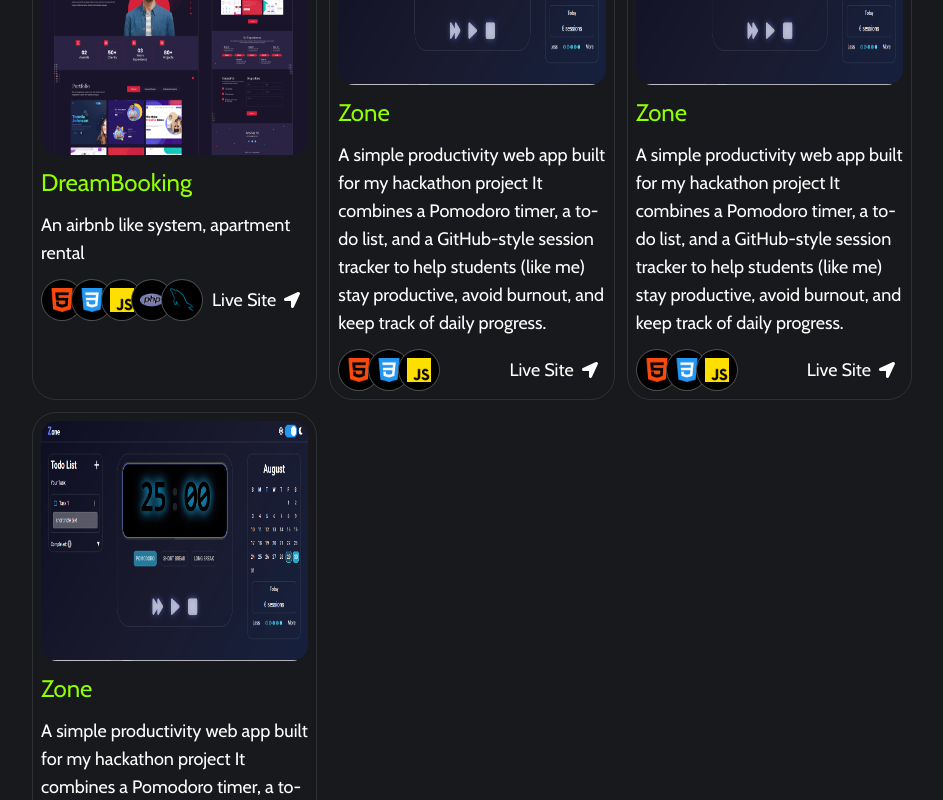
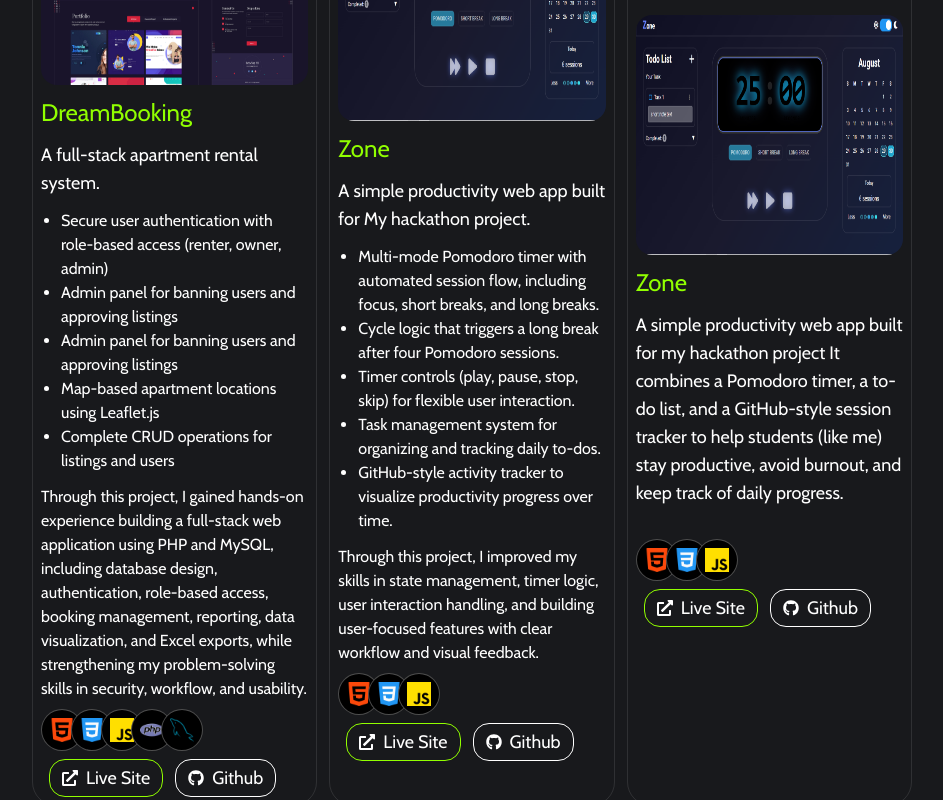
Before and after one commit to Frehitzz/my-portfolio, a React (Vite) app: page /projects in a window 1280 px wide. Shown: the part 340-1140 px from the top of the page, without its empty margins (168-1111 px from the left). Built offline with nearby package versions, Linux system fonts and the light colour scheme.

Commit message:
style: changethe format of the project details

```diff
--- a/src/components/Projectdiv.jsx
+++ b/src/components/Projectdiv.jsx
@@ -1,5 +1,7 @@
 import { useState } from "react";
-import { FaLocationArrow } from "react-icons/fa";
+import { FaExternalLinkAlt } from "react-icons/fa";
+import { FaGithub } from "react-icons/fa";
+
 import Html from "../assets/images/html.png";
 import Css from "../assets/images/css.png";
 import Js from "../assets/images/js.png";
@@ -13,24 +15,41 @@ function Projectdiv() {
   const itemProjects = [
     {
       name: "DreamBooking",
-      description: "An airbnb like system, apartment rental",
+      description: "A full-stack apartment rental system.",
       stack: [Html, Css, Js, Php, Mysql],
       background: Dreambooking,
+      features: [
+        "Secure user authentication with role-based access (renter, owner, admin)",
+        "Admin panel for banning users and approving listings",
+        "Admin panel for banning users and approving listings",
+        "Map-based apartment locations using Leaflet.js",
+        "Complete CRUD operations for listings and users",
+      ],
+      learned:
+        "Through this project, I gained hands-on experience building a full-stack web application using PHP and MySQL, including database design, authentication, role-based access, booking management, reporting, data visualization, and Excel exports, while strengthening my problem-solving skills in security, workflow, and usability.",
+      liveUrl: "#",
+      githubUrl: "#",
     },
+    /*-----------------------------*/
     {
       name: "Zone",
       description:
-        " A simple productivity web app built for my hackathon project It combines a Pomodoro timer, a to-do list, and a GitHub-style session tracker to help students (like me) stay productive, avoid burnout, and keep track of daily progress.",
+        " A simple productivity web app built for My hackathon project.",
       stack: [Html, Css, Js],
       background: Zone,
+      features: [
+        "Multi-mode Pomodoro timer with automated session flow, including focus, short breaks, and long breaks.",
+        "Cycle logic that triggers a long break after four Pomodoro sessions.",
+        "Timer controls (play, pause, stop, skip) for flexible user interaction.",
+        "Task management system for organizing and tracking daily to-dos.",
+        "GitHub-style activity tracker to visualize productivity progress over time.",
+      ],
+      learned:
+        "Through this project, I improved my skills in state management, timer logic, user interaction handling, and building user-focused features with clear workflow and visual feedback.",
+      liveUrl: "https://pomozone.netlify.app",
+      githubUrl: "https://github.com/Frehitzz/ZONE",
     },
-    {
-      name: "Zone",
-      description:
-        " A simple productivity web app built for my hackathon project It combines a Pomodoro timer, a to-do list, and a GitHub-style session tracker to help students (like me) stay productive, avoid burnout, and keep track of daily progress.",
-      stack: [Html, Css, Js],
-      background: Zone,
-    },
+    /*--------------------------------------------*/
     {
       name: "Zone",
       description:
@@ -53,23 +72,57 @@ function Projectdiv() {
               src={item.background}
             ></img>
           </div>
+          {/* PROJECT NAME AND DESC */}
           <div className="">
             <h1 className="text-2xl text-[#91ff00] pt-3">{item.name}</h1>
             <p className="text-lg text-white py-3">{item.description}</p>
           </div>
+          {/* PROJECT FEATURES */}
+          <div className="text-white mb-3">
+            <ul className="list-disc pl-5">
+              {item.features?.map((features, index) => (
+                <li key={index}>{features}</li>
+              ))}
+            </ul>
+          </div>
+          {/* LEARNED ON PROJECTS */}
+          <div className="text-white">
+            <p>{item.learned}</p>
+          </div>
 
           {/* tech stack main container */}
-          <div className="flex justify-between items-center w-auto">
-            <div className=" flex -space-x-3 rounded-full">
+          <div className=" justify-between items-center w-auto">
+            <div className=" flex -space-x-3 rounded-full my-2">
               {item.stack.map((tech, index) => (
                 <div className="rounded-full bg-black border border-white/[0.3]">
                   <img key={index} src={tech} className="w-10 h-10 p-2" />
                 </div>
               ))}
             </div>
-            <div className="flex items-center gap-2 px-2">
-              <p className="text-lg text-white">Live Site</p>
-              <FaLocationArrow className="text-white" />
+            {/* liveSite and Github URl */}
+            <div className="flex items-center gap-3 px-2">
+              <div className="flex items-center gap-2 border border-[#91ff00] py-1 px-3 rounded-2xl">
+                <FaExternalLinkAlt className="text-white" />
+                <a
+                  href={item.liveUrl}
+                  target="_blank"
+                  rel="noopener noreferrer"
+                  className="text-lg text-white"
+                >
+                  Live Site
+                </a>
+              </div>
+              <div className="flex items-center gap-2 border border-white py-1 px-3 rounded-2xl">
+                <FaGithub className="text-white" />
+                <a
+                  href={item.githubUrl}
+                  target="_blank"
+                  rel="noopener noreferrer"
+                  className="text-lg text-white"
+                >
+                  Github
+                </a>
+              </div>
             </div>
           </div>
         </div>
```
